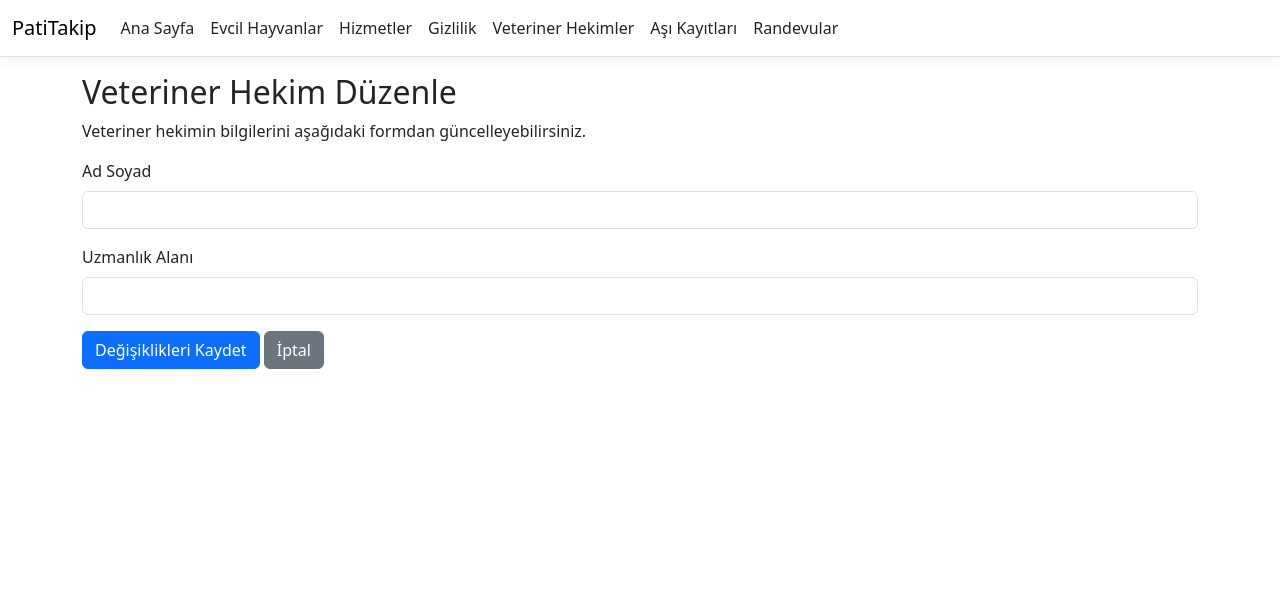
After one commit to semiramis-demirezen/PatiTakip, an ASP.NET Core app: template Views/Veterinarians/Edit.cshtml in a window 1280 px wide. The commit adds this page. Shown: the top 609 px of the page. Run offline with ASP.NET Core 8, Linux system fonts and the light colour scheme; the template is opened without the code that fills it, so the values that code supplies are empty; style sheets or scripts are compiled from the project's sources.

Commit message:
Veteriner duzenleme islemi eklendi

```diff
--- /dev/null
+++ b/Views/Veterinarians/Edit.cshtml
@@ -0,0 +1,45 @@
+
+@model PatiTakip.ViewModels.VeterinarianCreateViewModel
+
+@{
+    ViewData["Title"] = "Veteriner Hekim Düzenle";
+    var veterinarianId = ViewContext.RouteData.Values["id"];
+}
+
+<h2>Veteriner Hekim Düzenle</h2>
+
+<p>Veteriner hekimin bilgilerini aşağıdaki formdan güncelleyebilirsiniz.</p>
+
+<form asp-controller="Veterinarians"
+      asp-action="Edit"
+      asp-route-id="@veterinarianId"
+      method="post">
+
+    @* formdaki dogrulama hatalarini gosteriyoruz *@
+    <div asp-validation-summary="ModelOnly" class="text-danger"></div>
+
+    <div class="mb-3">
+        <label asp-for="FullName" class="form-label">Ad Soyad</label>
+        <input asp-for="FullName" class="form-control" />
+        <span asp-validation-for="FullName" class="text-danger"></span>
+    </div>
+
+    <div class="mb-3">
+        <label asp-for="Specialty" class="form-label">Uzmanlık Alanı</label>
+        <input asp-for="Specialty" class="form-control" />
+        <span asp-validation-for="Specialty" class="text-danger"></span>
+    </div>
+
+    @* guncellenen bilgileri controller a gonderiyoruz *@
+    <button type="submit" class="btn btn-primary">
+        Değişiklikleri Kaydet
+    </button>
+
+    <a asp-action="Index" class="btn btn-secondary">
+        İptal
+    </a>
+</form>
+
+@section Scripts {
+    <partial name="_ValidationScriptsPartial" />
+}
```
Also changed, not shown: Controllers/VeterinariansController.cs (+59 -0 lines), Views/Veterinarians/Index.cshtml (+12 -3 lines).
